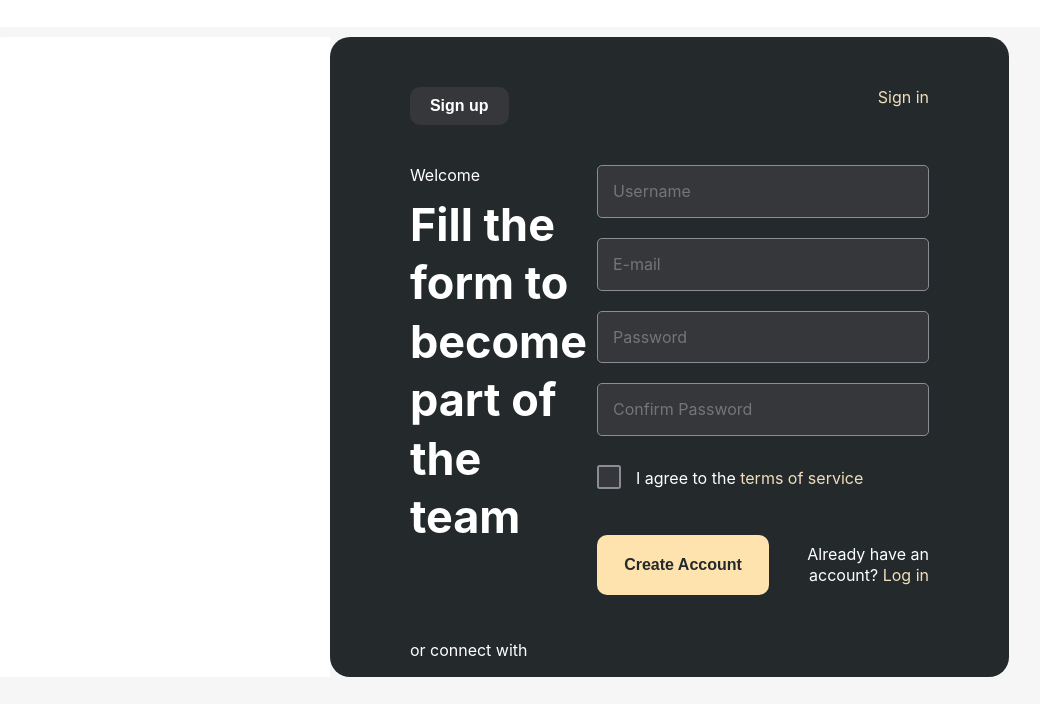
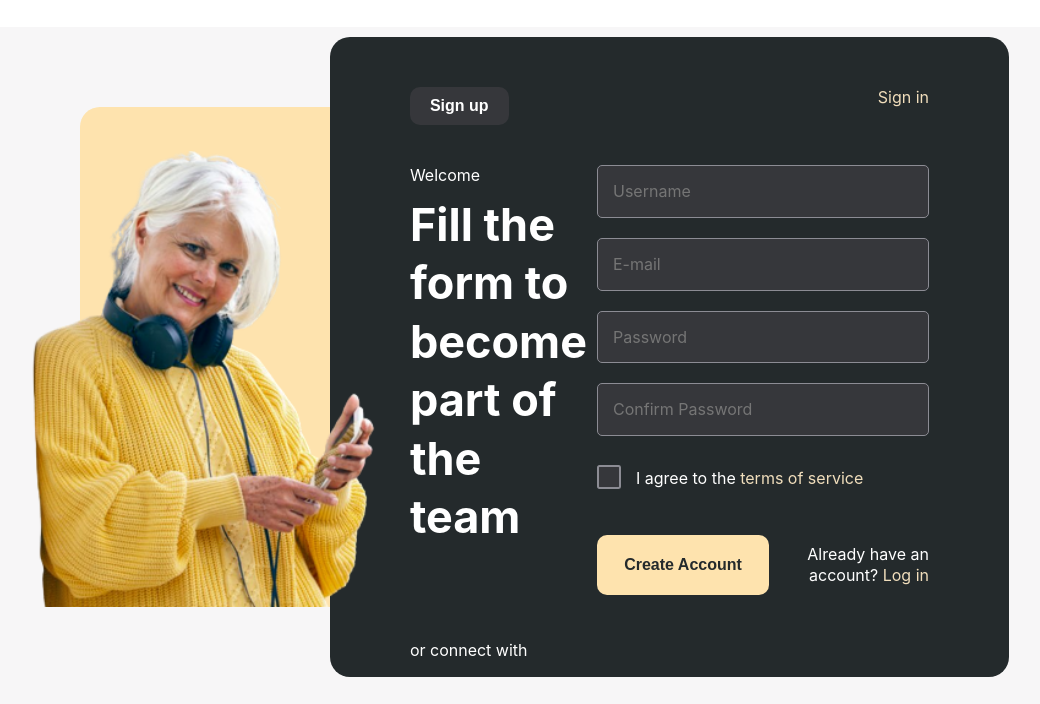
Before and after one commit to espiNovah/soso-signup-form, a plain HTML site: page index.html in a window 1280 px wide. Shown: the part 53-757 px from the top of the page, without its empty margins (143-1183 px from the left). Drawn offline with Linux system fonts and the light colour scheme.

Commit message:
Add image beside form

```diff
--- a/index.html
+++ b/index.html
@@ -20,7 +20,11 @@
     <section>
         <div class="container">
             <div class="alpha">
-                Left wide
+                <div class="glide1">
+                </div>
+                <div class="glide2">
+                    <img src="./images/soso-music.png" alt="soso-music">
+                </div>
             </div>
             <div class="beta">
                 <div class="xBox">
--- a/style.css
+++ b/style.css
@@ -52,10 +52,32 @@ footer a {
 }
 .alpha {
     flex: 1.5;
-    background-color: #ffffff;
+    display: flex;
+    justify-content:flex-end;
+    align-items: center;
+    position: relative;
+
+}
+
+.glide1 {
+    display: flex;
+    height: 500px;
+    width: 250px;
+    background-color: #fee3aeff;
     border-radius: 20px 0px 0px 20px;
 }
+.glide2 {
+    display: flex;
+    height: 500px;
+    width: 300px;
+    margin-left: 100px;
+    position: absolute;
 
+}
+.glide2 > img {
+    height: auto;
+    pointer-events: none;
+}
 .beta {
     flex: 2;
     display: flex;
```
Also changed, not shown: images/soso-music.png (added).
